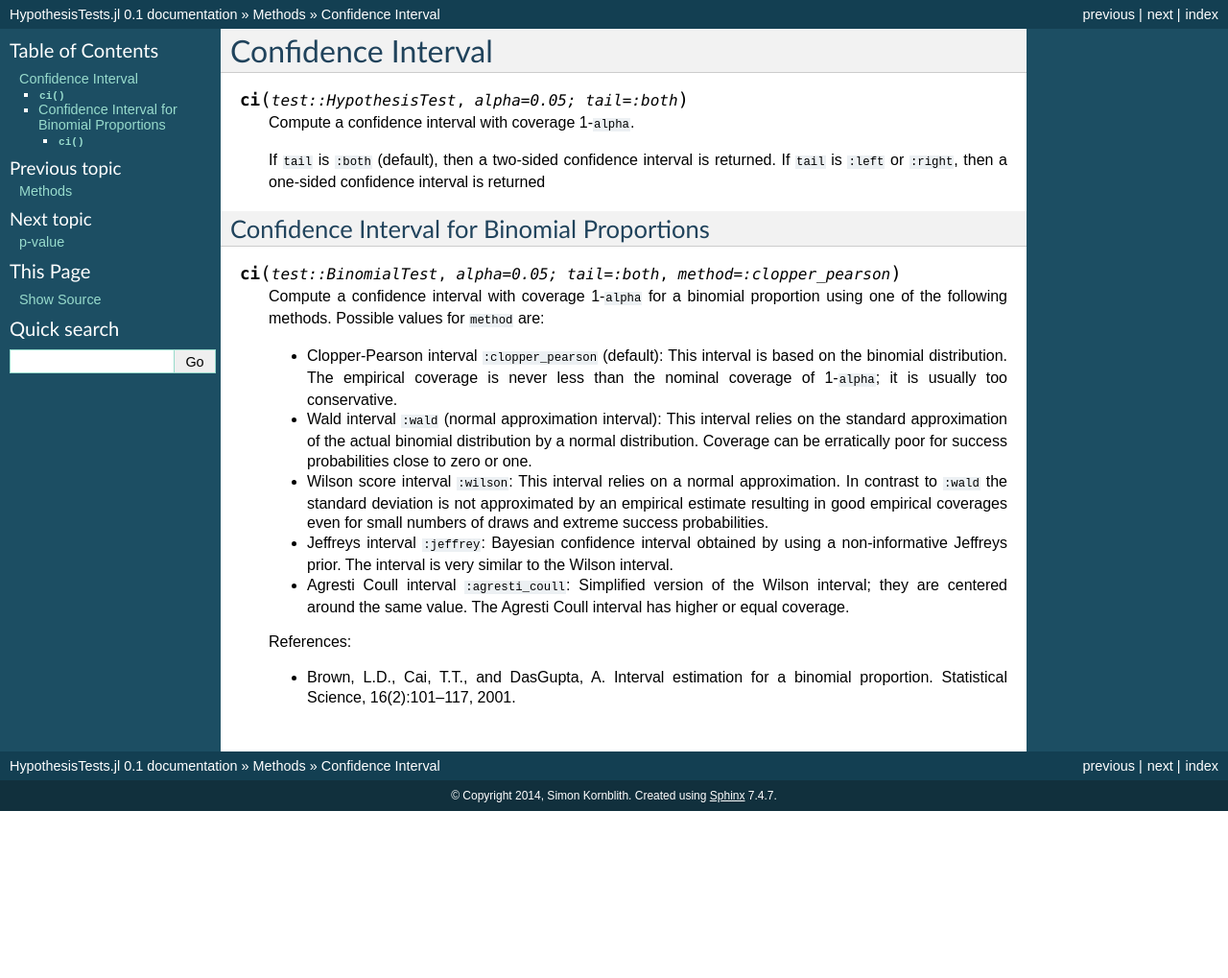
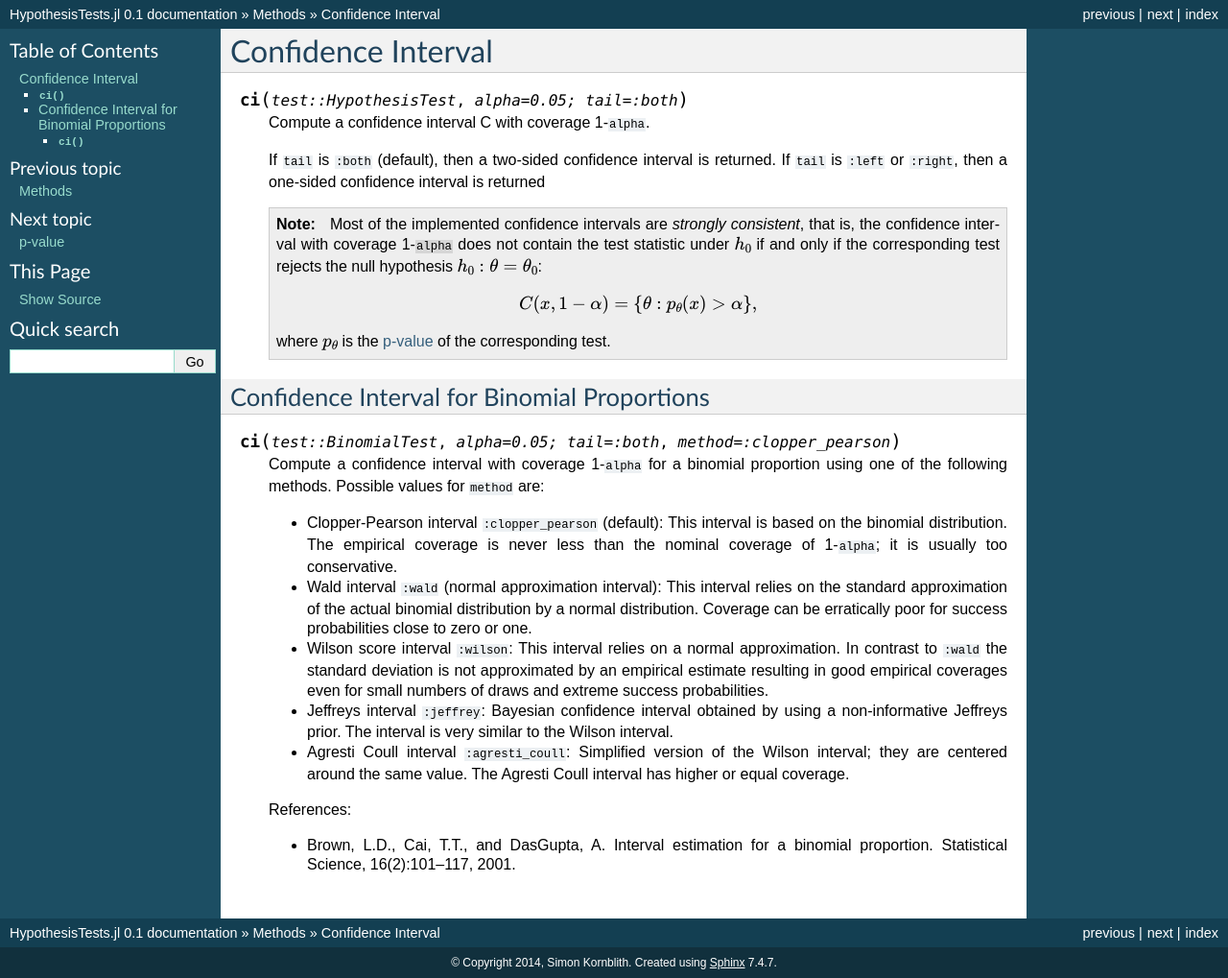
Before and after one commit to JuliaStats/HypothesisTests.jl, a Sphinx documentation site: the page built from doc/api/ci.rst, in a window 1280 px wide. Shown: the whole page at 96% size. Built offline with Sphinx 7.4.7, drawn with Linux system fonts in a browser that asks for light colours; formulas are drawn with MathJax 3; before the commit the page ends 900 px from its top, so only the background shows below that.

Commit message:
Clarify presentation of test functions
Clarify relationship between the observed value (to which null hypothesis
relates), the test statistic, and the confidence interval.

- added and printed out meta function "population_param_of_interest"
  to clarify between observation w/ confidence interval and actually
  test statistic.
- add show_params to describe meta data of a test (e.g., contingence
  table) and unify pretty print
- group point estimate and confidence interval to test summary
- unify t-test code

```diff
--- a/doc/api/ci.rst
+++ b/doc/api/ci.rst
@@ -5,11 +5,22 @@ Confidence Interval
 
 .. function:: ci(test::HypothesisTest, alpha=0.05; tail=:both)
 
-    Compute a confidence interval with coverage 1-``alpha``.
+    Compute a confidence interval C with coverage 1-``alpha``.
 
     If ``tail`` is ``:both`` (default), then a two-sided confidence
     interval is returned. If ``tail`` is ``:left`` or
     ``:right``, then a one-sided confidence interval is returned
+
+    .. note::
+      Most of the implemented confidence intervals are *strongly consistent*, that is, the
+      confidence interval with coverage 1-``alpha`` does not contain the test statistic
+      under :math:`h_0` if and only if the corresponding test rejects the null hypothesis
+      :math:`h_0: \theta=\theta_0`:
+
+      .. math::
+        C (x, 1 − \alpha) = \{\theta : p_\theta (x) > \alpha\},
+
+      where :math:`p_\theta` is the :ref:`p-value<pvalue>` of the corresponding test.
 
 
 .. _ci_binomial:
```
Also changed, not shown: 9 other files.
